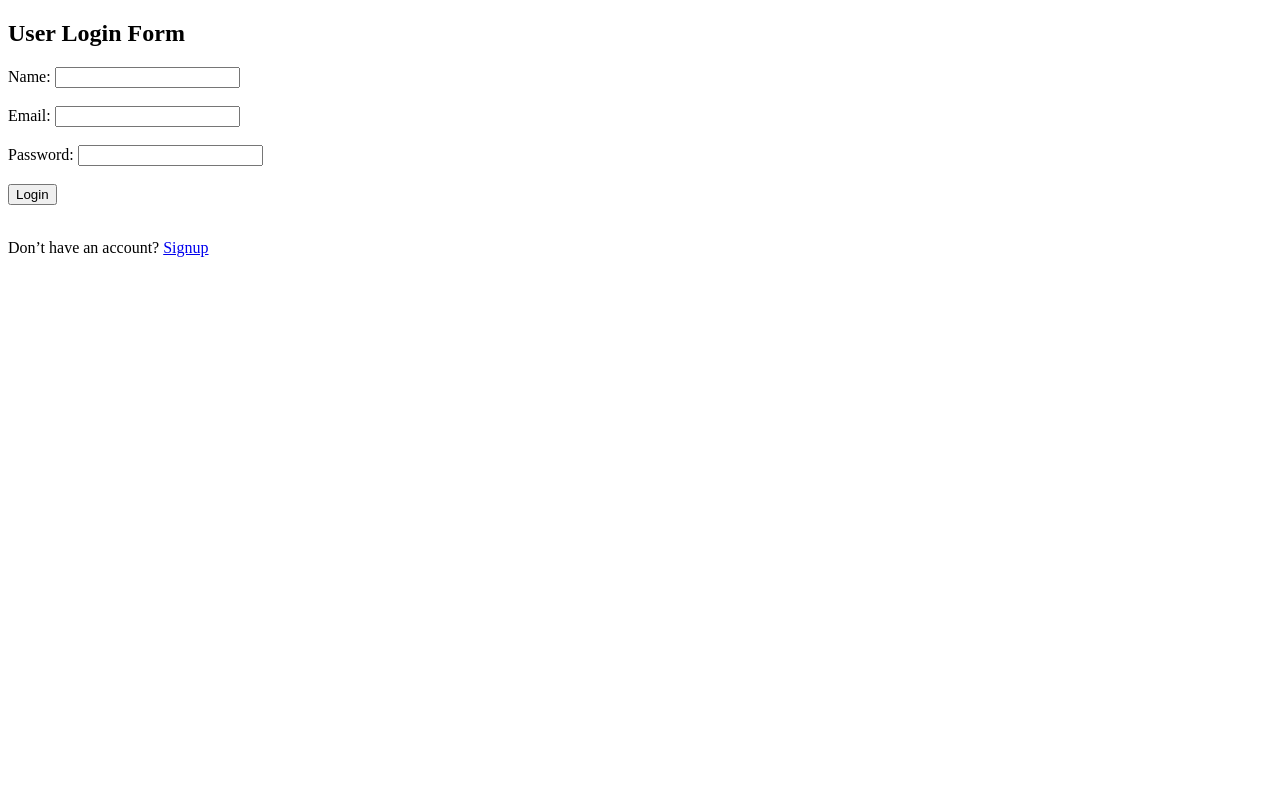
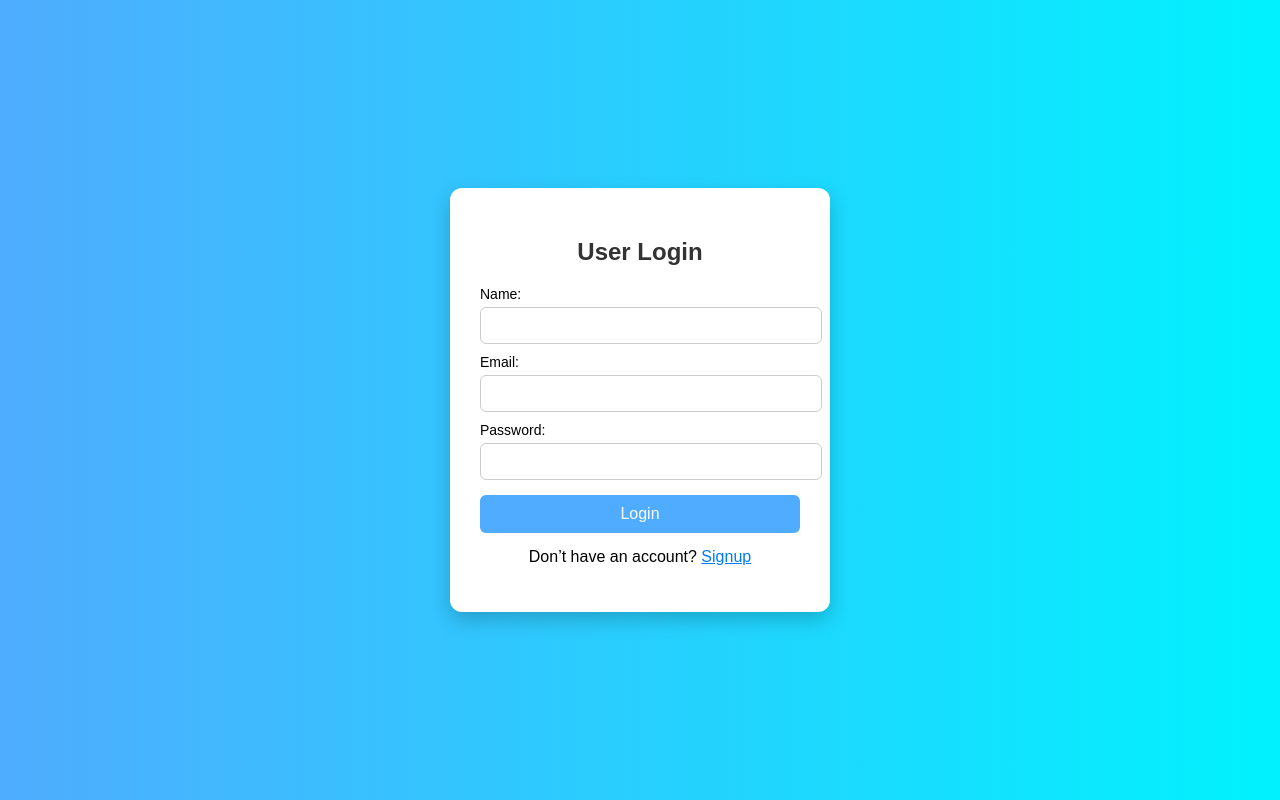
Before and after one commit to Nigrace888/IAP-TEAM-9, a website: page frontend/index.html in a window 1280 px wide. Drawn offline with Linux system fonts and the light colour scheme.

Commit message:
update frontend login/signup form

```diff
--- a/frontend/index.html
+++ b/frontend/index.html
@@ -3,40 +3,142 @@
 <head>
     <meta charset="UTF-8">
     <meta name="viewport" content="width=device-width, initial-scale=1.0">
-    <title>User Login</title>
+    <title>Login & Signup</title>
+
+    <style>
+        body {
+            margin: 0;
+            padding: 0;
+            font-family: Arial, sans-serif;
+            background: linear-gradient(to right, #4facfe, #00f2fe);
+            height: 100vh;
+            display: flex;
+            justify-content: center;
+            align-items: center;
+        }
+
+        .container {
+            background: white;
+            padding: 30px;
+            border-radius: 12px;
+            width: 320px;
+            box-shadow: 0 8px 20px rgba(0,0,0,0.2);
+            text-align: center;
+        }
+
+        h2 {
+            margin-bottom: 20px;
+            color: #333;
+        }
+
+        label {
+            display: block;
+            text-align: left;
+            margin-top: 10px;
+            font-size: 14px;
+        }
+
+        input {
+            width: 100%;
+            padding: 10px;
+            margin-top: 5px;
+            border: 1px solid #ccc;
+            border-radius: 6px;
+        }
+
+        button {
+            width: 100%;
+            padding: 10px;
+            margin-top: 15px;
+            background: #4facfe;
+            border: none;
+            color: white;
+            font-size: 16px;
+            border-radius: 6px;
+            cursor: pointer;
+        }
+
+        button:hover {
+            background: #007bff;
+        }
+
+        p {
+            margin-top: 15px;
+        }
+
+        a {
+            color: #007bff;
+            text-decoration: underline;
+            cursor: pointer;
+        }
+
+        a:hover {
+            color: #0056b3;
+        }
+    </style>
+
 </head>
 <body>
 
-    <h2>User Login Form</h2>
+    <div class="container">
 
         <!-- LOGIN FORM -->
+        <div id="loginForm">
+            <h2>User Login</h2>
+
             <form action="/login" method="POST">
-
                 <label>Name:</label>
-        <input type="text" name="name" required><br><br>
+                <input type="text" name="name" required>
 
                 <label>Email:</label>
-        <input type="email" name="email" required><br><br>
+                <input type="email" name="email" required>
 
                 <label>Password:</label>
-        <input type="password" name="password" required><br><br>
+                <input type="password" name="password" required>
 
                 <button type="submit">Login</button>
-
             </form>
 
-    <br>
-
-    <!-- SIGNUP LINK -->
             <p>
                 Don’t have an account?
-        <a href="#" onclick="goToSignup()">Signup</a>
+                <a onclick="showSignup()">Signup</a>
             </p>
+        </div>
+
+        <!-- SIGNUP FORM -->
+        <div id="signupForm" style="display:none;">
+            <h2>Create Account</h2>
+
+            <form action="/signup" method="POST">
+                <label>Name:</label>
+                <input type="text" name="name" required>
+
+                <label>Email:</label>
+                <input type="email" name="email" required>
+
+                <label>Password:</label>
+                <input type="password" name="password" required>
+
+                <button type="submit">Sign Up</button>
+            </form>
+
+            <p>
+                Already have an account?
+                <a onclick="showLogin()">Login</a>
+            </p>
+        </div>
+
+    </div>
 
     <script>
-        function goToSignup() {
-            // You can change this to your real signup page route
-            window.location.href = "/signup";
+        function showSignup() {
+            document.getElementById("loginForm").style.display = "none";
+            document.getElementById("signupForm").style.display = "block";
+        }
+
+        function showLogin() {
+            document.getElementById("signupForm").style.display = "none";
+            document.getElementById("loginForm").style.display = "block";
         }
     </script>
 
```
Lines whose indentation alone changed are shown as unchanged.
